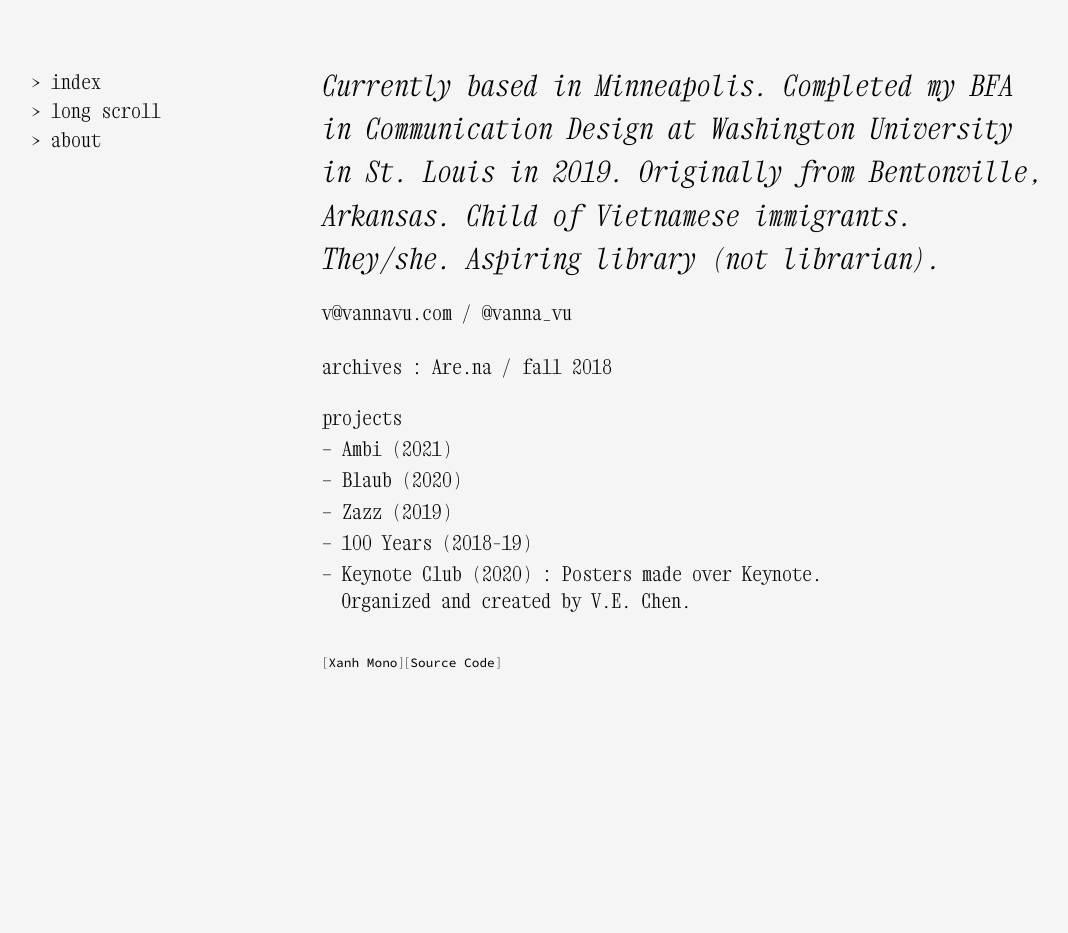
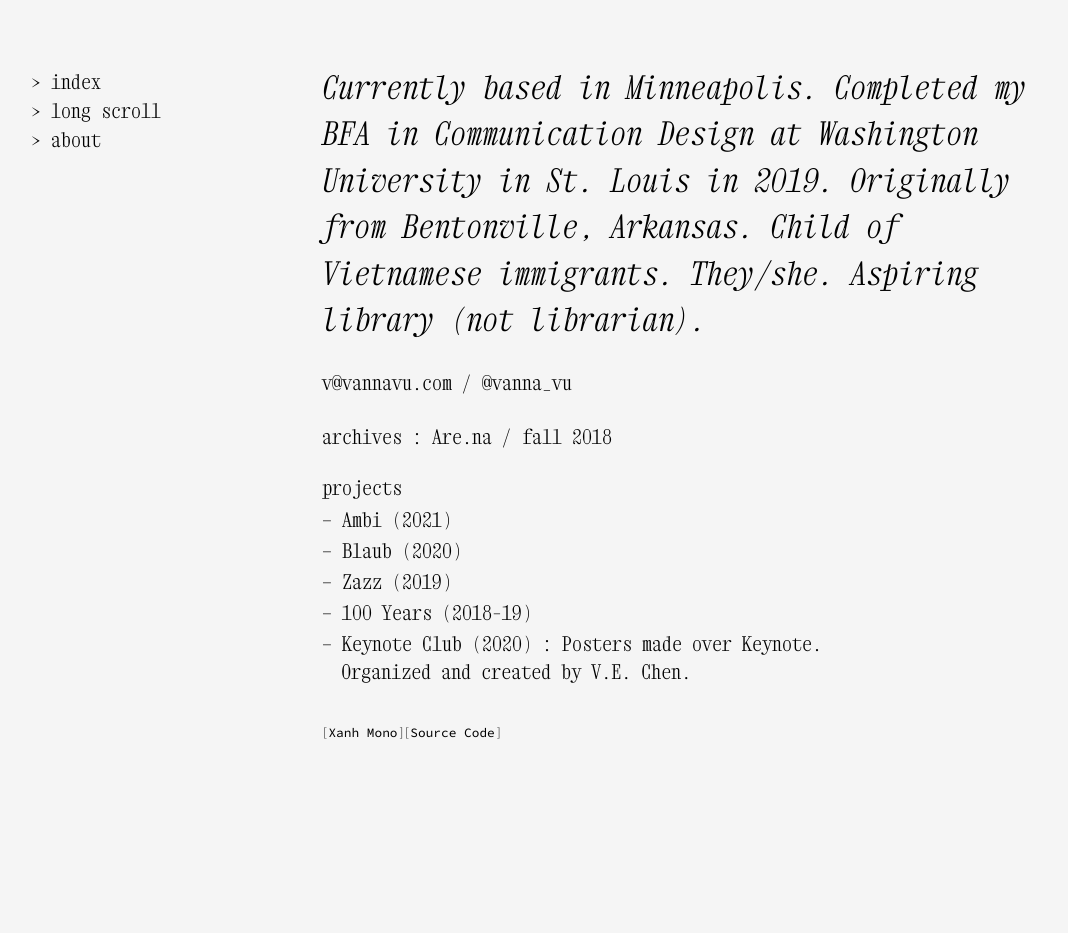
Before and after one commit to vannavu/vannavu.github.io, a Jekyll site: the page built from pages/index.md, in a window 1280 px wide. Shown: the whole page, without its empty margins (97-1165 px from the left). Built offline with Jekyll 4.4.1, drawn with Linux system fonts in a browser that asks for light colours; before the commit the page ends 900 px from its top, so only the background shows below that.

Commit message:
font adjustments

```diff
--- a/assets/css/theme.css
+++ b/assets/css/theme.css
@@ -305,9 +305,10 @@ main ul.index li a:hover .index_post_title {
 
 /* about */
 main#about h3 {
-  font-size: 1.8rem;
-  line-height: 1.5;
+  font-size: 2rem;
+  line-height: 1.45;
   font-family: Xanh Mono Italic, monospace;
+  margin-bottom: 1.5rem;
 }
 
 main#about p a {
@@ -453,9 +454,6 @@ main ol ul li {
     left: 0;
     width: 100%;
   }
-  main#about h3 {
-    font-size: var(--xanhmono);
-  }
   h5, h6 {
     width: 100%;
   }
@@ -491,5 +489,8 @@ main ol ul li {
   h4 {
     left: 0;
   }
+  main#about h3 {
+    font-size: calc(var(--xanhmono) * 1.25);
+  }
 
 }
```
